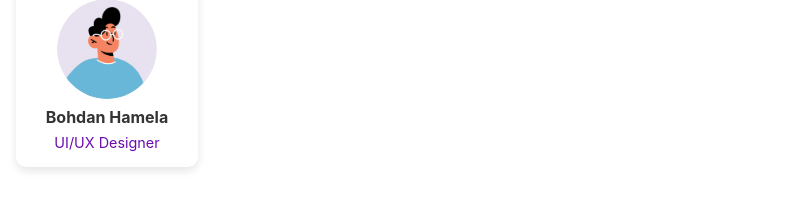
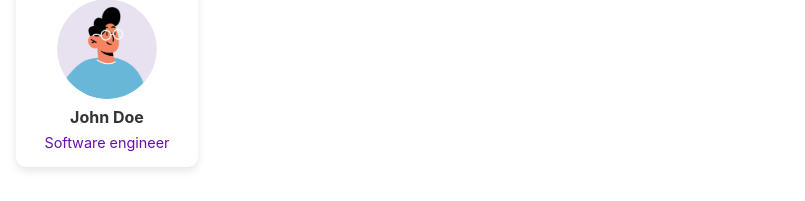
Before and after one commit to TheThing1000/PKR6, a React (Create React App) app: page / in a window 1280 px wide. Shown: the part 147-348 px from the top of the page, without its empty margins (0-805 px from the left). Built offline with nearby package versions, Linux system fonts and the light colour scheme.

Commit message:
Revert "Update UI/UX Designer"
This reverts commit fa7a4bf921ce96d9ad348d1b11aefbeaf4273a71.

```diff
--- a/src/components/Body.js
+++ b/src/components/Body.js
@@ -6,8 +6,8 @@ const Body = () => {
       <div style={styles.card}>
         <img src={"/avatar-default.png"} alt="John Doe" style={styles.photo} />
         <div style={styles.textContainer}>
-          <h2 style={styles.name}>Bohdan Hamela</h2>
-          <p style={styles.position}>UI/UX Designer</p>
+          <h2 style={styles.name}>John Doe</h2>
+          <p style={styles.position}>Software engineer</p>
         </div>
       </div>
     </main>
```
